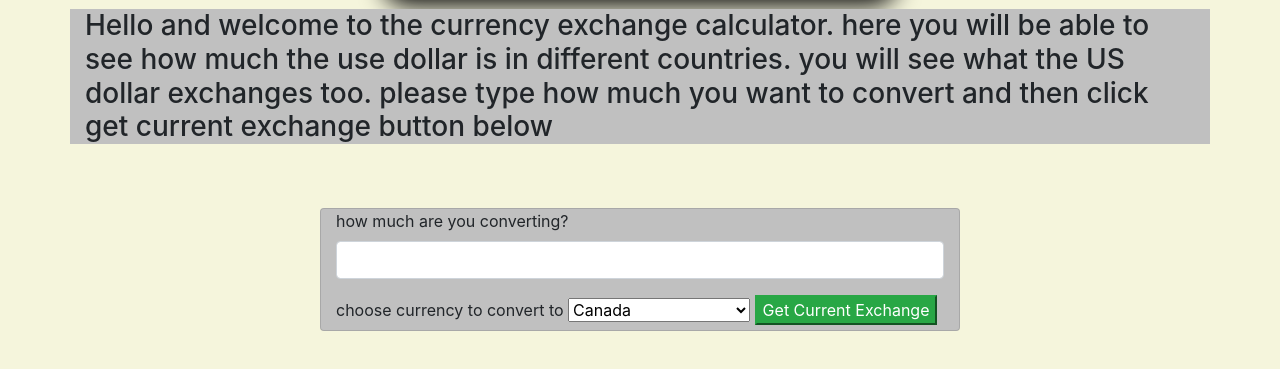
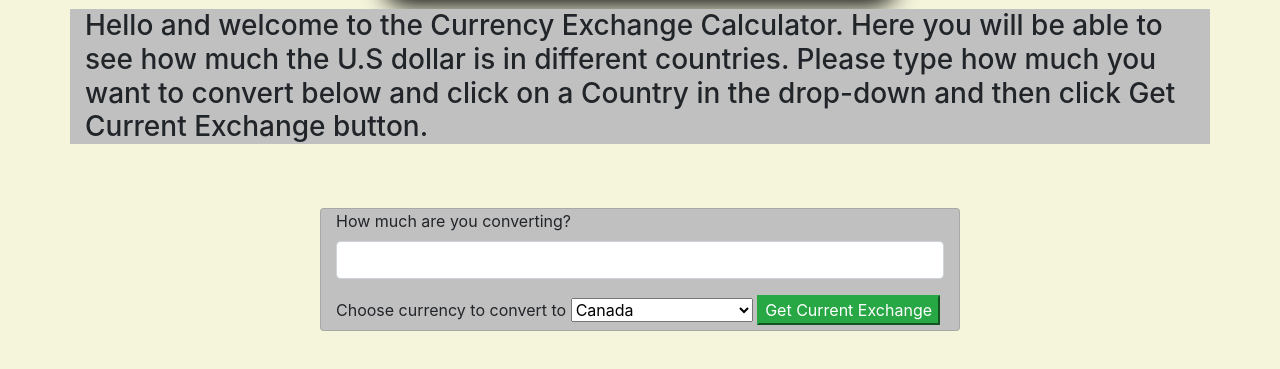
Before and after one commit to dschaaf89/currency, a website built with webpack: page src/index.html in a window 1280 px wide. Shown: the part 621-990 px from the top of the page. Built offline with nearby package versions, Linux system fonts and the light colour scheme.

Commit message:
make grammer corrections on logic and index pages

```diff
--- a/src/index.html
+++ b/src/index.html
@@ -10,18 +10,18 @@
   <H1>Currency Exchange</H1>
   <img src="assets/images/money.jpg" alt="money!" id = "cash">
   <div class="container" id = "welcome">
-      <h3>Hello and welcome to the currency exchange calculator. here you will be able to see how much the use dollar is in different countries. you will see what the US dollar exchanges too.
-        please type how much you want to convert and then click get current exchange button below
+      <h3>Hello and welcome to the Currency Exchange Calculator. Here you will be able to see how much the U.S dollar is in different countries.
+        Please type how much you want to convert below and click on a Country in the drop-down and then click Get Current Exchange button.
       </h3>
   </div>
   <div class="card"id = "calculator">
     <div class="container">
       <form id = "currency">
         <div class="form-group">
-          <label for="currency">how much are you converting?</label>
+          <label for="currency">How much are you converting?</label>
           <input type="number" class="form-control" required id="money">
         </div>
-        <label for= "currency">choose currency to convert to</label>
+        <label for= "currency">Choose currency to convert to</label>
         <select id="typeOfCurrency" name= "currency">
           <option value="CAD">Canada</option>
           <option value="AED">United Arab Emirates</option>
--- a/src/js/service-logic.js
+++ b/src/js/service-logic.js
@@ -3,7 +3,7 @@ import $ from 'jquery';
 export function getElements(response, money, currency) {
   let type = currency;
   if (type === "CAD") {
-    $('#results').text(`you can convert your currency into ${response.conversion_rates.CAD * `${money}`}`);
+    $('#results').text(`you can convert your currency into ${response.conversion_rates.CAD * `${money}`} dollars`);
   } else if (type === "AED") {
     $('#results').text(`you can convert your currency into ${response.conversion_rates.AED * `${money}`}`);
   } else if (type === "ARS") {
```
